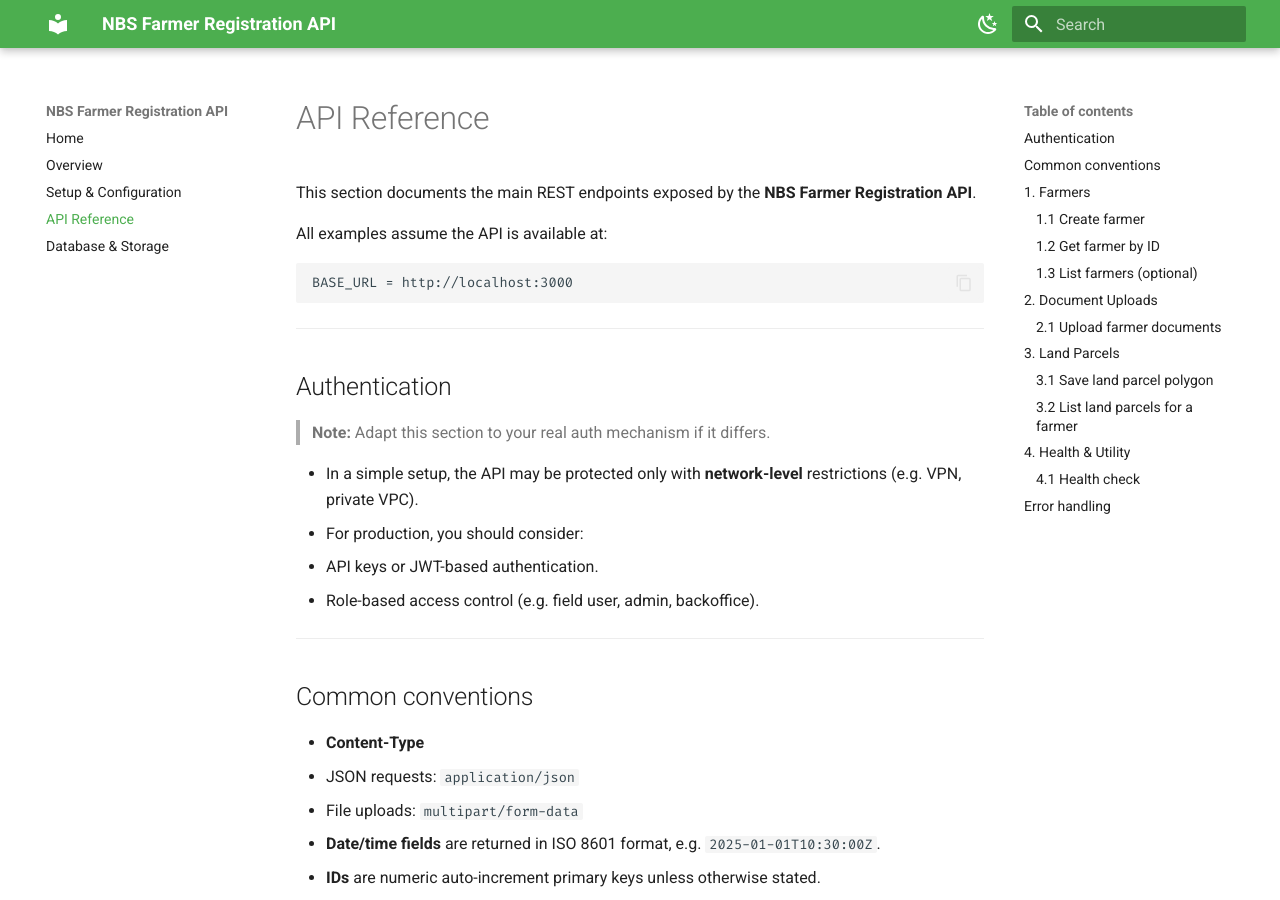
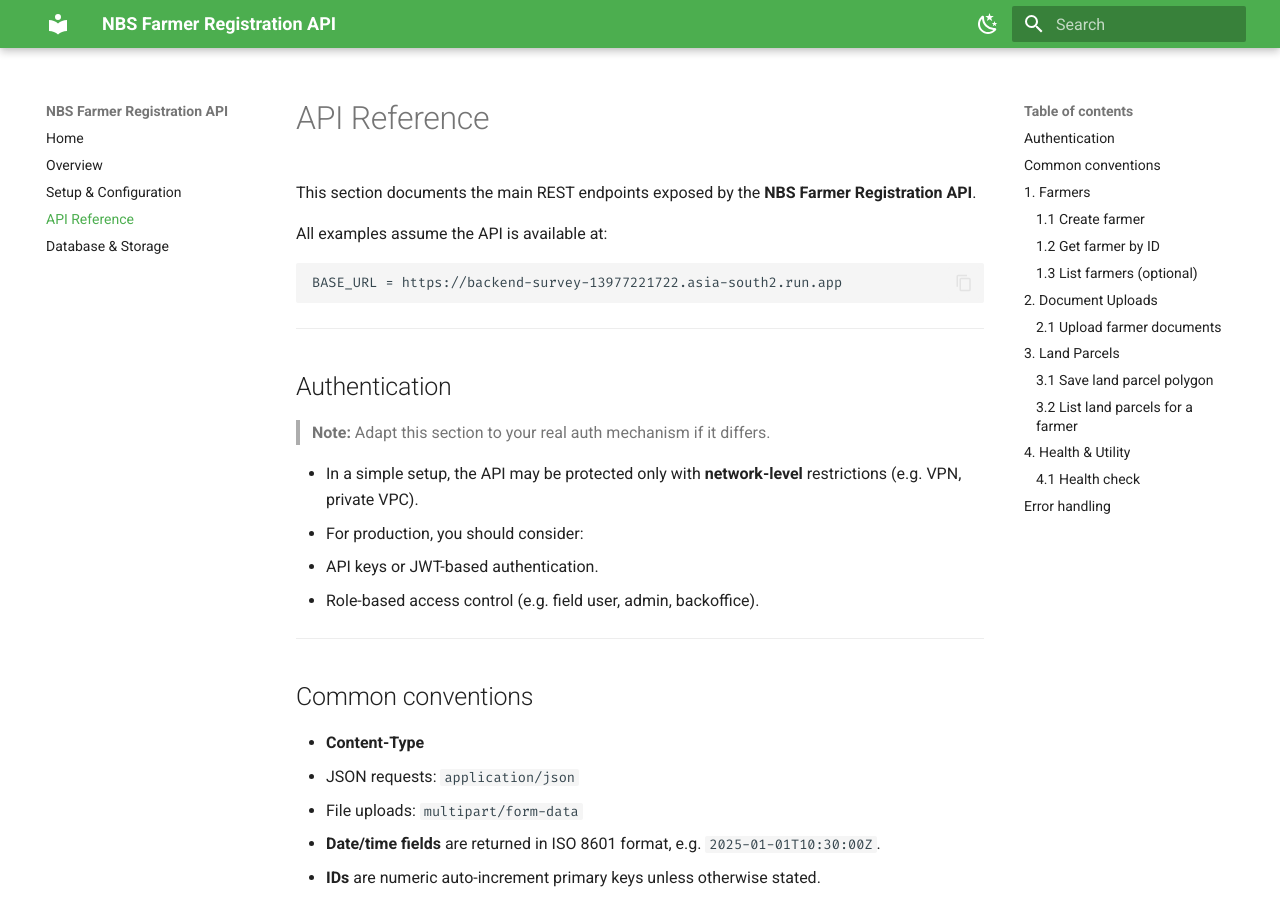
Before and after one commit to Suryakant2010067/mkdocs, an MkDocs documentation site: the page built from docs/api.md, in a window 1280 px wide and 900 px high. Built offline with MkDocs 1.6.1 and Material for MkDocs 9.7.7, drawn with Linux system fonts in a browser that asks for light colours; some of the changed lines change nothing that is shown.

Commit message:
Update api.md

````diff
--- a/docs/api.md
+++ b/docs/api.md
@@ -5,7 +5,7 @@ This section documents the main REST endpoints exposed by the **NBS Farmer Regis
 All examples assume the API is available at:
 
 ```text
-BASE_URL = http://localhost:3000
+BASE_URL = https://backend-survey-13977221722.asia-south2.run.app
 ```
 
 ---
````
